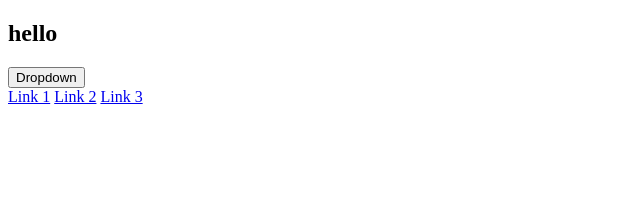
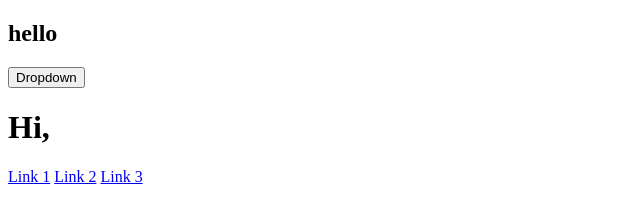
Before and after one commit to SariHirshman/Our-project, a plain HTML site: page index.html in a window 1280 px wide. Shown: the whole page, without its empty margins (0-640 px from the left). Drawn offline with Linux system fonts and the light colour scheme.

Commit message:
Update index.html

```diff
--- a/index.html
+++ b/index.html
@@ -10,6 +10,7 @@
     <h2>hello </h2>
     <div class="dropdown">
         <button class="dropbtn">Dropdown</button>
+        <h1>Hi,</h1>
         <div class="dropdown-content">
           <a href="#">Link 1</a>
           <a href="#">Link 2</a>
```
